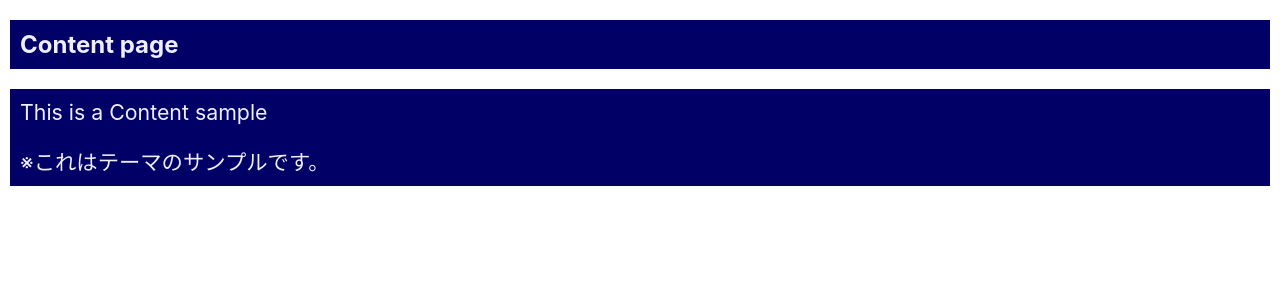
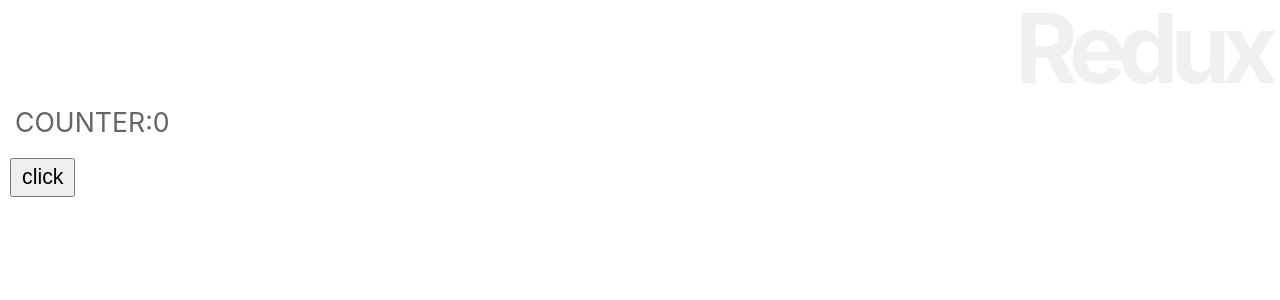
Before and after one commit to shunexe/react_training, a React (Create React App) app: page / in a window 1280 px wide. Shown: the top 300 px of the page. Built offline with nearby package versions, Linux system fonts and the light colour scheme.

Commit message:
reduxを利用したカウンタ

```diff
--- a/src/App.js
+++ b/src/App.js
@@ -2,56 +2,74 @@
 import Rect from './Rect';
 import './App.css';
 import _ from 'lodash'
+import { connect } from 'react-redux';
 
-let theme = {
-  light:{
-    backgroundColor:"#eef",
-    color:"#006",
-    padding:"10px",
-  },
-  dark:{
-    backgroundColor:"#006",
-    color:"#eef",
-    padding:"10px",
-  }
+
+function mappingState(state){
+  return state;
 }
 
-const ThemeContext= React.createContext(theme.dark);
 
 class App extends Component{
-  static contextType = ThemeContext;
+  constructor(props){
+    super(props);
+  }
+
   render(){
     return(
       <div>
-        <Title value="Content page" />
-        <Message value= "This is a Content sample" />
-        <Message value= "※これはテーマのサンプルです。"/>
+        <h1>Redux</h1>
+        <Message/>
+        <Button/>
       </div>
     );
   }
 }
 
-class Title extends Component {
-  static contextType = ThemeContext;
+App = connect()(App);
+
+class Message extends Component{
+  style ={
+    fontSize:"20pt",
+    padding:"20px 5px"
+  }
 
   render(){
     return(
-      <div>
-        <h2 style={this.context}>{this.props.value}</h2>
-      </div>
+      <p style={this.style}>
+        {this.props.message}:{this.props.counter}
+      </p>
+    );
+  }
+}
+Message = connect(mappingState)(Message)
+
+class Button extends Component{
+  style = {
+    fontSize:"16pt",
+    padding:"5px 10px"
+  }
+
+  constructor(props){
+    super(props);
+    this.doAction = this.doAction.bind(this);
+  }
+
+  doAction(e){
+    if(e.shiftKey){
+      this.props.dispatch({type:"DECREMENT"});
+    }else{
+      this.props.dispatch({type:"INCREMENT"});
+    }
+  }
+
+  render(){
+    return(
+      <button style={this.style} onClick={this.doAction}>click</button>
     )
   }
 }
 
-class Message extends Component{
-  static contextType = ThemeContext;
-  render(){
-    return (
-      <div>
-        <p style={this.context}>{this.props.value}</p>
-      </div>
-    )
-  }
-}
+Button = connect()(Button);
 
 export default App;
--- a/src/index.js
+++ b/src/index.js
@@ -1,13 +1,41 @@
 import React from 'react';
 import ReactDOM from 'react-dom';
+import {createStore,combineReducers} from 'redux';
+import {Provider} from 'react-redux';
 import './index.css';
 import App from './App';
 import * as serviceWorker from './serviceWorker';
 
+let state_value={
+  counter:0,
+  message:"COUNTER"
+}
+
+function counter(state=state_value,action){
+  switch(action.type){
+    case 'INCREMENT':
+      return {
+        counter:state.counter+1,
+        message:"INCREMENT"
+      };
+    case 'DECREMENT':
+      return{
+        counter:state.counter-1,
+        message:'DECREMENT'
+      };
+    default:
+      return state;
+  }
+}
+
+let store = createStore(counter);
+
 ReactDOM.render(
-  <React.StrictMode>
-    <App msg="Hello App." />
-  </React.StrictMode>,
+  <Provider store={store}>
+    <React.StrictMode>
+      <App />
+    </React.StrictMode>
+  </Provider>,
   document.getElementById('root')
 );
 
```
Also changed, not shown: package.json (+6 -1 lines), 1 other file (tests, documents, lock files or other folders).
